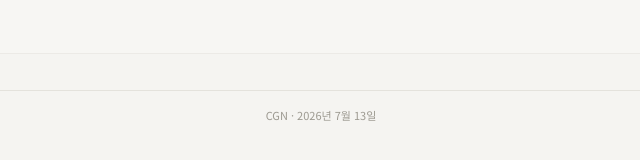
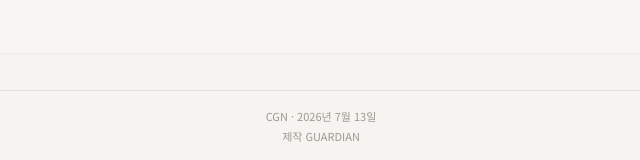
Before and after one commit to cgn210-alt/jjr-jonggangye-2026, a plain HTML site: page funeral_transport.html in a window 1280 px wide. Shown: the part 941-1101 px from the top of the page, 319-959 px from the left. Before the commit the page ends 1080 px from the top, so only its background shows below. Drawn offline with Linux system fonts and the light colour scheme.

Commit message:
Update funeral_transport.html

```diff
--- a/funeral_transport.html
+++ b/funeral_transport.html
@@ -225,7 +225,7 @@
     }
     .reserve-note { font-size: 12.5px; color: var(--text-muted); text-align: center; padding: 6px 0; }
     .no-result { text-align: center; padding: 48px 0; font-size: 13px; color: var(--text-muted); display: none; }
-    .footer { text-align: center; padding: 16px; font-size: 11px; color: var(--text-muted); border-top: 1px solid var(--border); margin-top: 4px; }
+    .footer { text-align: center; padding: 16px; font-size: 11px; color: var(--text-muted); border-top: 1px solid var(--border); margin-top: 4px; line-height: 1.8; }
   </style>
 </head>
 <body>
@@ -254,13 +254,13 @@
 
 <div class="car-list" id="carList"></div>
 <div class="no-result" id="noResult">검색 결과가 없습니다</div>
-<div class="footer">CGN · 2026년 7월 13일</div>
+<div class="footer">CGN · 2026년 7월 13일<br>제작 GUARDIAN</div>
 
 <script>
 const cars = [
   { no:'1호', type:'소나타', plate:'5311', badge:'badge-sonata',
     dept:'경영본부', count:4, driver:'서정민',
-    passengers:['대표','경영본부장','제작본부장'] },
+    passengers:['대표','경영본부장','퐁당제작본부장'] },
   { no:'2호', type:'K3', plate:'1440', badge:'badge-k3',
     dept:'AI혁신팀, 사목, 콘텐츠제작1실', count:4, driver:'김보름',
     passengers:['김창호','이예랑','백주희'] },
```
